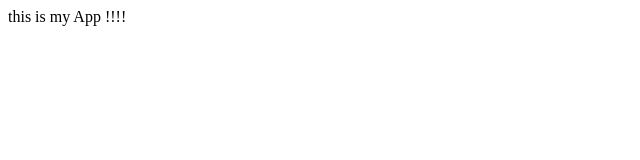
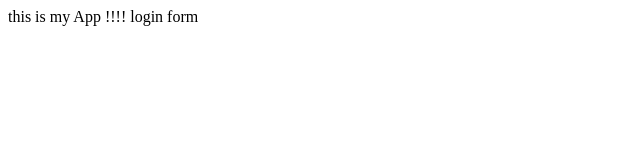
Before and after one commit to Zakarya-bari/myAppSimple, a plain HTML site: page index.html in a window 1280 px wide. Shown: the full height of the page, 0-640 px from the left. Drawn offline with Linux system fonts and the light colour scheme.

```diff
--- a/index.html
+++ b/index.html
@@ -2,5 +2,7 @@
 <head>
     <title>myApp</title>
 </head>
-<body>this is my App !!!!</body>
+<body>this is my App !!!!
+    login form
+</body>
 </html>
```
Also changed, not shown: 1 other file.
